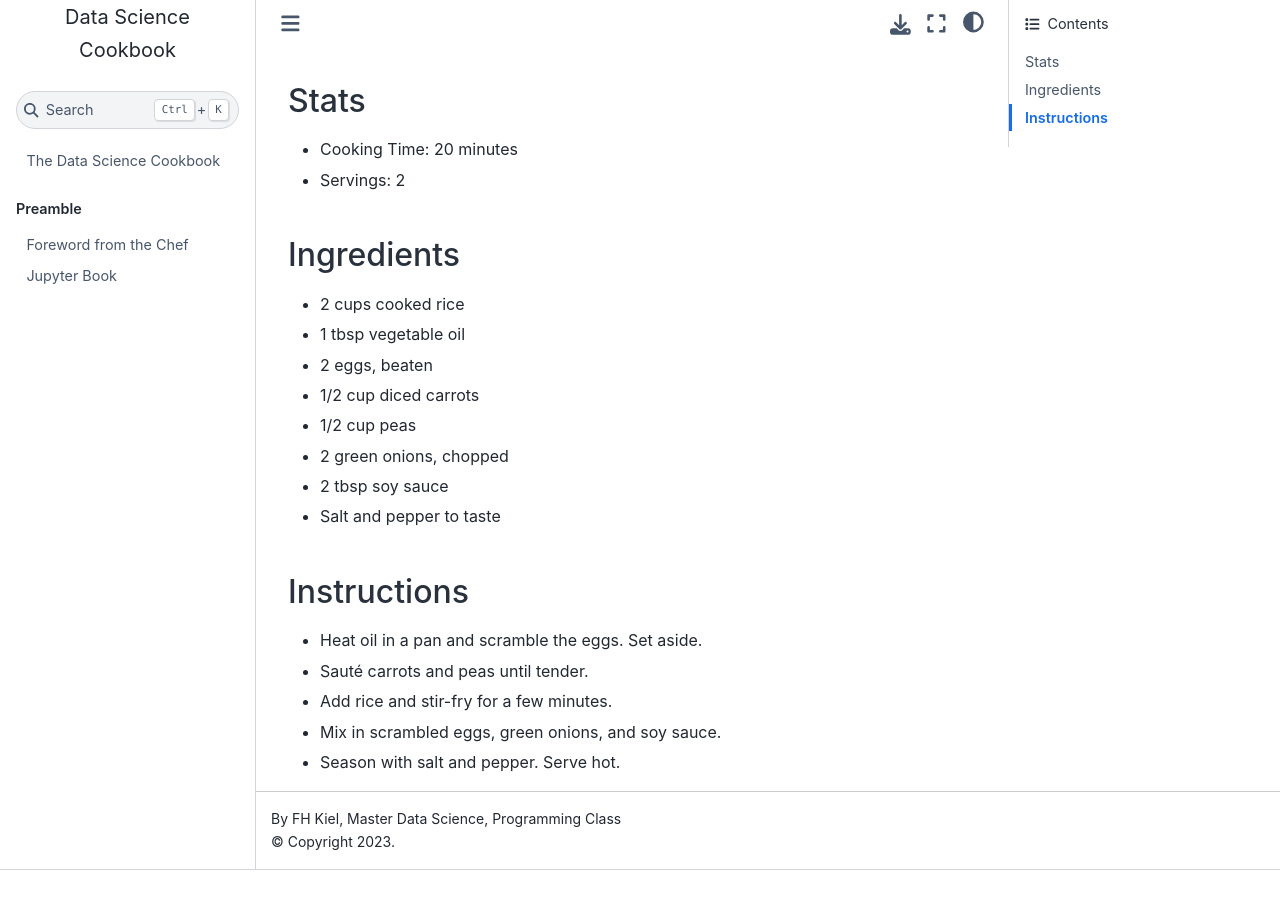
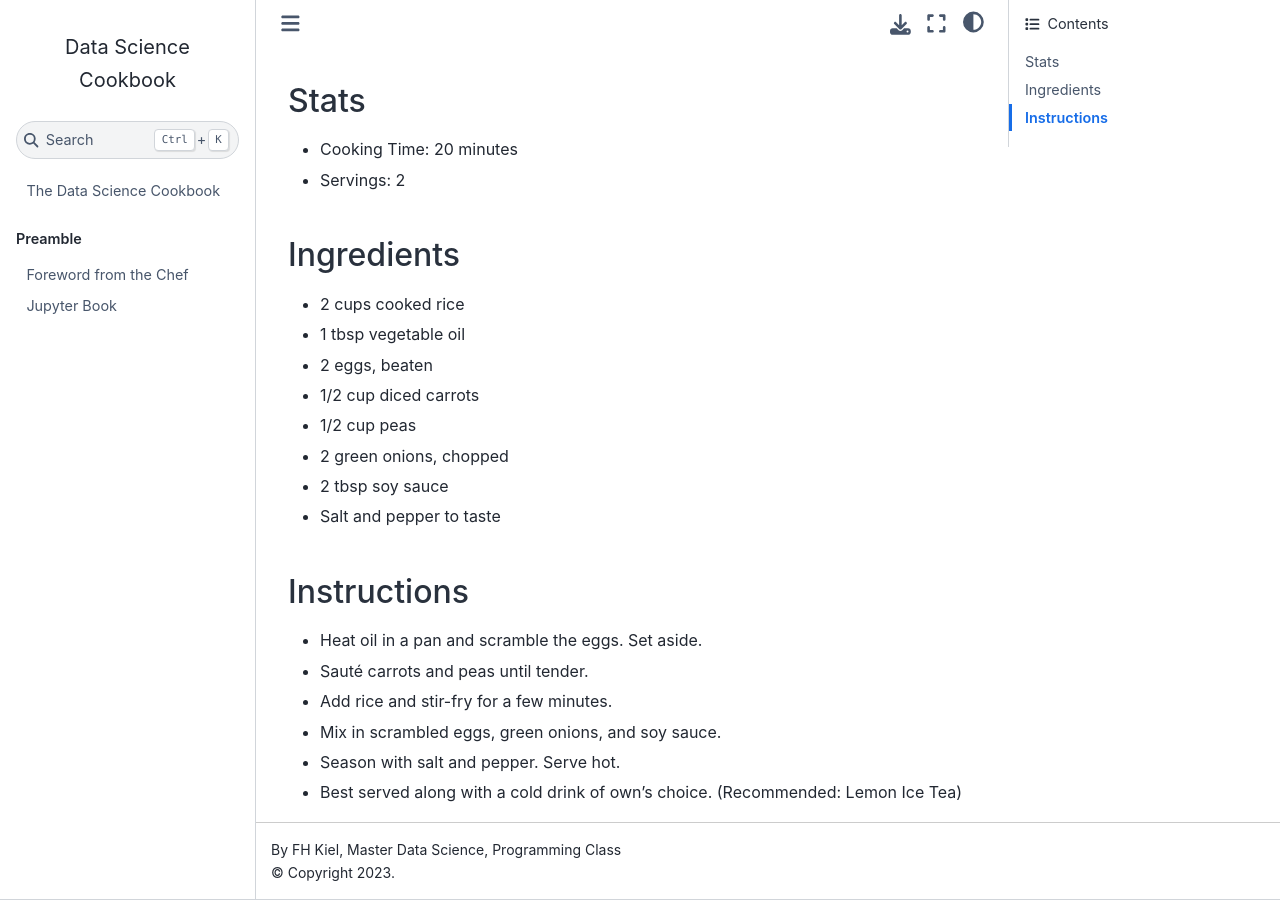
Before and after one commit to tillschwoerer/the-data-science-cookbook, a Jupyter Book: the page built from recipes/friedrice.md, in a window 1280 px wide and 900 px high, scrolled down 900 px. Built offline with Jupyter Book 1.0.4 settings and Sphinx 7.4.7 and the Sphinx Book theme 1.1.4, drawn with Linux system fonts in a browser that asks for light colours; pages that are not in the unit, such as notebooks, are missing from menus; before the commit the page ends 1770 px from its top, so only the background shows below that.

Commit message:
Added drink to be served

```diff
--- a/recipes/friedrice.md
+++ b/recipes/friedrice.md
@@ -25,3 +25,4 @@
 - Add rice and stir-fry for a few minutes.
 - Mix in scrambled eggs, green onions, and soy sauce.
 - Season with salt and pepper. Serve hot.
+- Best served along with a cold drink of own's choice. (Recommended: Lemon Ice Tea)
```
